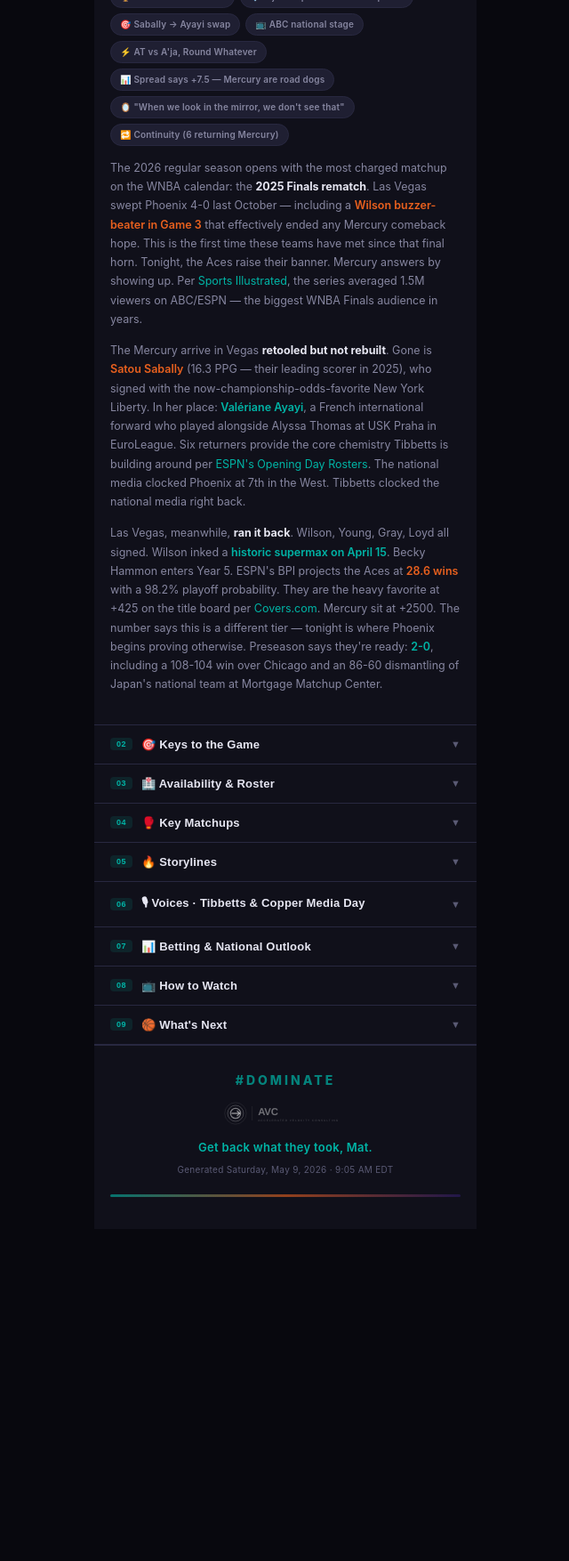
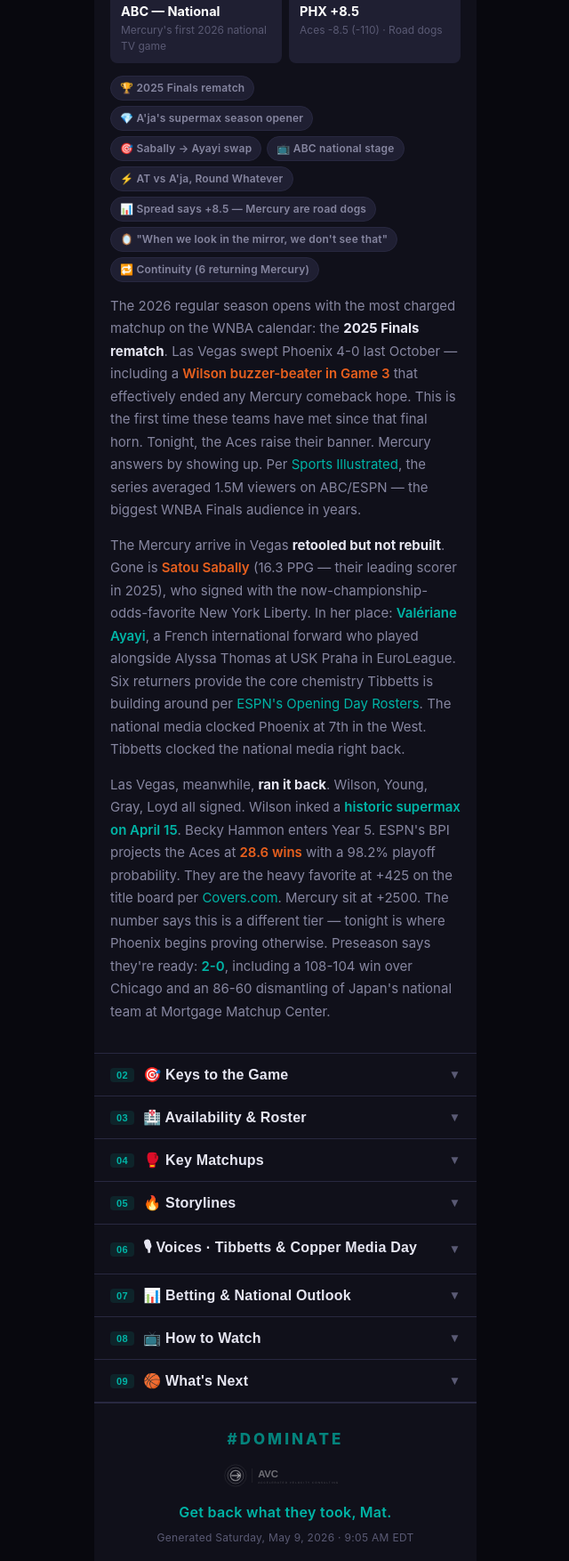
Before and after one commit to meltckr/mercury-pregame-dashboard, a plain HTML site: page index.html in a window 1280 px wide. Shown: the part 516-2270 px from the top of the page at 89% size, without its empty margins (319-959 px from the left). Before the commit the page ends 1897 px from the top, so only its background shows below. Drawn offline with Linux system fonts and the light colour scheme.

Commit message:
Larger fonts (22% bump) + spread refresh to -8.5 (market drift). Content unchanged.

```diff
--- a/index.html
+++ b/index.html
@@ -4,19 +4,19 @@
 <meta charset="UTF-8">
 <meta name="viewport" content="width=device-width, initial-scale=1.0, maximum-scale=1.0, user-scalable=no">
 <title>PHX @ LV — Regular Season Opener | Mercury Pregame Intel | May 9</title>
-<meta name="description" content="Mercury at Aces, 3:30 PM ET on ABC. Finals rematch — Aces swept Mercury 4-0 in 2025. PHX +7.5. Sabally gone, Ayayi in. Tibbetts: 'When we look in the mirror, we don't see that.' Title quest begins.">
+<meta name="description" content="Mercury at Aces, 3:30 PM ET on ABC. Finals rematch — Aces swept Mercury 4-0 in 2025. PHX +8.5. Sabally gone, Ayayi in. Tibbetts: 'When we look in the mirror, we don't see that.' Title quest begins.">
 
 <!-- Open Graph -->
 <meta property="og:type" content="website">
 <meta property="og:url" content="https://meltckr.github.io/mercury-pregame-dashboard/">
 <meta property="og:title" content="PHX @ LV | Regular Season Opener — 2025 Finals Rematch | Mercury Pregame Intel">
-<meta property="og:description" content="Mercury at Aces, 3:30 PM ET on ABC. Finals rematch. PHX +7.5. Sabally gone, Ayayi in. Tibbetts: 'When we look in the mirror, we don't see [7th best].' Title quest begins.">
+<meta property="og:description" content="Mercury at Aces, 3:30 PM ET on ABC. Finals rematch. PHX +8.5. Sabally gone, Ayayi in. Tibbetts: 'When we look in the mirror, we don't see [7th best].' Title quest begins.">
 <meta property="og:image" content="https://meltckr.github.io/mercury-pregame-dashboard/og-image.jpg">
 
 <!-- Twitter Card -->
 <meta name="twitter:card" content="summary_large_image">
 <meta name="twitter:title" content="PHX @ LV | Regular Season Opener — 2025 Finals Rematch | Mercury Pregame Intel">
-<meta name="twitter:description" content="Mercury at Aces, 3:30 PM ET on ABC. Finals rematch. PHX +7.5. Sabally gone, Ayayi in. Tibbetts: 'When we look in the mirror, we don't see [7th best].' Title quest begins.">
+<meta name="twitter:description" content="Mercury at Aces, 3:30 PM ET on ABC. Finals rematch. PHX +8.5. Sabally gone, Ayayi in. Tibbetts: 'When we look in the mirror, we don't see [7th best].' Title quest begins.">
 <meta name="twitter:image" content="https://meltckr.github.io/mercury-pregame-dashboard/og-image.jpg">
 
 <style>
@@ -108,7 +108,7 @@
 .brand-logo svg { display: block; }
 
 .brand-tag {
-  font-size: 8.5px;
+  font-size: 10.5px;
   font-weight: 700;
   letter-spacing: 2.2px;
   color: var(--mercury-teal);
@@ -126,7 +126,7 @@
 }
 
 .game-event-date {
-  font-size: 11px;
+  font-size: 13.5px;
   color: var(--text-muted);
   font-weight: 600;
   letter-spacing: 0.8px;
@@ -148,7 +148,7 @@
 }
 
 .team-abbr {
-  font-size: 22px;
+  font-size: 27px;
   font-weight: 800;
   color: #fff;
   letter-spacing: 0.5px;
@@ -158,7 +158,7 @@
 .team-block.mercury .team-abbr { color: var(--mercury-teal); }
 
 .team-record {
-  font-size: 10px;
+  font-size: 12px;
   color: var(--text-dim);
   font-weight: 600;
   margin-top: 4px;
@@ -166,14 +166,14 @@
 }
 
 .matchup-vs {
-  font-size: 13px;
+  font-size: 16px;
   font-weight: 800;
   color: var(--text-dim);
   letter-spacing: 1.5px;
 }
 
 .game-subtitle {
-  font-size: 13px;
+  font-size: 16px;
   color: var(--text-muted);
   font-weight: 500;
   margin: 8px 0 12px;
@@ -181,7 +181,7 @@
 
 .game-badge {
   display: inline-block;
-  font-size: 10px;
+  font-size: 12px;
   font-weight: 800;
   letter-spacing: 1.5px;
   text-transform: uppercase;
@@ -200,7 +200,7 @@
 }
 
 .game-venue {
-  font-size: 10.5px;
+  font-size: 13px;
   color: var(--text-dim);
   margin-top: 8px;
   font-weight: 500;
@@ -240,7 +240,7 @@
 }
 
 .section-num {
-  font-size: 9px;
+  font-size: 11px;
   font-weight: 800;
   color: var(--mercury-teal);
   letter-spacing: 0.5px;
@@ -252,14 +252,14 @@
 }
 
 .section-title {
-  font-size: 13px;
+  font-size: 16px;
   font-weight: 700;
   color: var(--text);
   letter-spacing: 0.2px;
 }
 
 .accordion-arrow {
-  font-size: 11px;
+  font-size: 13.5px;
   color: var(--text-dim);
   transition: transform 0.25s ease;
 }
@@ -285,7 +285,7 @@
 
 /* ═══ CONTENT ELEMENTS ═══ */
 .insight-text {
-  font-size: 12.5px;
+  font-size: 15px;
   color: var(--text-muted);
   line-height: 1.7;
   margin-bottom: 14px;
@@ -322,13 +322,13 @@
 }
 
 .card-name {
-  font-size: 14px;
+  font-size: 17px;
   font-weight: 700;
   color: #fff;
 }
 
 .card-tag {
-  font-size: 9px;
+  font-size: 11px;
   font-weight: 700;
   letter-spacing: 0.5px;
   text-transform: uppercase;
@@ -342,14 +342,14 @@
 .tag-status { background: rgba(245,158,11,0.12); color: var(--gold); }
 
 .card-stats {
-  font-size: 12px;
+  font-size: 14.5px;
   color: var(--mercury-teal);
   font-weight: 600;
   margin-bottom: 4px;
 }
 
 .card-detail {
-  font-size: 11px;
+  font-size: 13.5px;
   color: var(--text-muted);
   line-height: 1.6;
 }
@@ -369,7 +369,7 @@
 .key-item:last-child { border-bottom: none; }
 
 .key-num {
-  font-size: 13px;
+  font-size: 16px;
   font-weight: 800;
   color: var(--mercury-teal);
   min-width: 22px;
@@ -379,14 +379,14 @@
 .key-content { flex: 1; }
 
 .key-title {
-  font-size: 12.5px;
+  font-size: 15px;
   font-weight: 700;
   color: #fff;
   margin-bottom: 3px;
 }
 
 .key-text {
-  font-size: 11.5px;
+  font-size: 14px;
   color: var(--text-muted);
   line-height: 1.6;
 }
@@ -410,7 +410,7 @@
 }
 
 .matchup-title {
-  font-size: 11px;
+  font-size: 13.5px;
   font-weight: 800;
   letter-spacing: 1px;
   text-transform: uppercase;
@@ -435,28 +435,28 @@
 .vs-side.right { text-align: right; }
 
 .vs-name {
-  font-size: 13px;
+  font-size: 16px;
   font-weight: 800;
   color: #fff;
   line-height: 1.2;
 }
 
 .vs-meta {
-  font-size: 10px;
+  font-size: 12px;
   color: var(--text-dim);
   margin-top: 3px;
   line-height: 1.4;
 }
 
 .vs-divider {
-  font-size: 11px;
+  font-size: 13.5px;
   font-weight: 800;
   color: var(--text-dim);
   letter-spacing: 1.5px;
 }
 
 .matchup-note {
-  font-size: 11px;
+  font-size: 13.5px;
   color: var(--text-muted);
   line-height: 1.6;
   margin-top: 12px;
@@ -467,7 +467,7 @@
 .matchup-note strong { color: var(--text); }
 
 .stat-watch {
-  font-size: 10px;
+  font-size: 12px;
   color: var(--mercury-teal);
   font-weight: 700;
   margin-top: 6px;
@@ -486,7 +486,7 @@
 .roster-row:last-child { border-bottom: none; }
 
 .roster-pos {
-  font-size: 9px;
+  font-size: 11px;
   font-weight: 800;
   color: var(--mercury-teal);
   letter-spacing: 0.5px;
@@ -494,21 +494,21 @@
 }
 
 .roster-name {
-  font-size: 12px;
+  font-size: 14.5px;
   font-weight: 700;
   color: #fff;
   flex: 1;
 }
 
 .roster-note {
-  font-size: 10px;
+  font-size: 12px;
   color: var(--text-dim);
   text-align: right;
   max-width: 160px;
 }
 
 .roster-status {
-  font-size: 8px;
+  font-size: 10px;
   font-weight: 800;
   letter-spacing: 0.5px;
   padding: 2px 6px;
@@ -533,14 +533,14 @@
 }
 
 .quote-text {
-  font-size: 12px;
+  font-size: 14.5px;
   color: var(--text);
   line-height: 1.65;
   font-style: italic;
 }
 
 .quote-attr {
-  font-size: 10px;
+  font-size: 12px;
   color: var(--text-dim);
   margin-top: 6px;
   font-weight: 600;
@@ -561,14 +561,14 @@
 }
 
 .storyline-title {
-  font-size: 12.5px;
+  font-size: 15px;
   font-weight: 700;
   color: #fff;
   margin-bottom: 4px;
 }
 
 .storyline-text {
-  font-size: 11px;
+  font-size: 13.5px;
   color: var(--text-muted);
   line-height: 1.6;
 }
@@ -577,7 +577,7 @@
 .storyline-text .orange { color: var(--mercury-orange); font-weight: 600; }
 
 .storyline-source {
-  font-size: 9.5px;
+  font-size: 11.5px;
   color: var(--text-dim);
   margin-top: 6px;
   font-style: italic;
@@ -598,7 +598,7 @@
 }
 
 .bet-label {
-  font-size: 8.5px;
+  font-size: 10.5px;
   font-weight: 800;
   letter-spacing: 1px;
   color: var(--mercury-teal);
@@ -607,14 +607,14 @@
 }
 
 .bet-value {
-  font-size: 13px;
+  font-size: 16px;
   font-weight: 700;
   color: #fff;
   line-height: 1.3;
 }
 
 .bet-sub {
-  font-size: 10px;
+  font-size: 12px;
   color: var(--text-dim);
   margin-top: 2px;
 }
@@ -626,7 +626,7 @@
 }
 
 .outlook-label {
-  font-size: 8.5px;
+  font-size: 10.5px;
   font-weight: 800;
   letter-spacing: 1px;
   color: var(--mercury-teal);
@@ -635,14 +635,14 @@
 }
 
 .outlook-value {
-  font-size: 12px;
+  font-size: 14.5px;
   font-weight: 700;
   color: #fff;
   line-height: 1.35;
 }
 
 .outlook-sub {
-  font-size: 10px;
+  font-size: 12px;
   color: var(--text-dim);
   margin-top: 2px;
 }
@@ -662,7 +662,7 @@
 }
 
 .watch-label {
-  font-size: 8.5px;
+  font-size: 10.5px;
   font-weight: 800;
   letter-spacing: 1px;
   color: var(--mercury-teal);
@@ -671,14 +671,14 @@
 }
 
 .watch-value {
-  font-size: 12.5px;
+  font-size: 15px;
   font-weight: 700;
   color: #fff;
   line-height: 1.3;
 }
 
 .watch-sub {
-  font-size: 10px;
+  font-size: 12px;
   color: var(--text-dim);
   margin-top: 2px;
 }
@@ -700,7 +700,7 @@
 }
 
 .cal-month {
-  font-size: 9px;
+  font-size: 11px;
   font-weight: 700;
   color: var(--mercury-teal);
   letter-spacing: 1px;
@@ -708,7 +708,7 @@
 }
 
 .cal-day {
-  font-size: 18px;
+  font-size: 22px;
   font-weight: 800;
   color: #fff;
   line-height: 1.1;
@@ -717,21 +717,21 @@
 .cal-info { flex: 1; }
 
 .cal-event {
-  font-size: 12.5px;
+  font-size: 15px;
   font-weight: 700;
   color: var(--text);
   line-height: 1.3;
 }
 
 .cal-detail {
-  font-size: 10.5px;
+  font-size: 13px;
   color: var(--text-dim);
   margin-top: 2px;
   line-height: 1.4;
 }
 
 .cal-badge {
-  font-size: 8px;
+  font-size: 10px;
   font-weight: 800;
   letter-spacing: 0.8px;
   text-transform: uppercase;
@@ -748,7 +748,7 @@
 
 /* Section dividers */
 .section-divider {
-  font-size: 9px;
+  font-size: 11px;
   font-weight: 800;
   letter-spacing: 1.5px;
   text-transform: uppercase;
@@ -776,7 +776,7 @@
 }
 
 .gameinfo-label {
-  font-size: 8.5px;
+  font-size: 10.5px;
   font-weight: 800;
   letter-spacing: 1px;
   color: var(--mercury-teal);
@@ -785,14 +785,14 @@
 }
 
 .gameinfo-value {
-  font-size: 12px;
+  font-size: 14.5px;
   font-weight: 700;
   color: #fff;
   line-height: 1.35;
 }
 
 .gameinfo-sub {
-  font-size: 10px;
+  font-size: 12px;
   color: var(--text-dim);
   margin-top: 2px;
 }
@@ -806,7 +806,7 @@
 }
 
 .pill-tag {
-  font-size: 10px;
+  font-size: 12px;
   font-weight: 600;
   padding: 4px 10px;
   border-radius: 20px;
@@ -818,7 +818,7 @@
 
 /* Section note */
 .section-note {
-  font-size: 10px;
+  font-size: 12px;
   color: var(--text-dim);
   margin-top: 10px;
   padding-top: 10px;
@@ -836,7 +836,7 @@
 }
 
 .footer-tagline {
-  font-size: 14px;
+  font-size: 17px;
   font-weight: 800;
   letter-spacing: 3px;
   color: var(--mercury-teal);
@@ -849,7 +849,7 @@
 .footer-logo svg { display: inline-block; }
 
 .footer-message {
-  font-size: 13px;
+  font-size: 16px;
   font-weight: 600;
   color: var(--mercury-teal);
   margin-top: 8px;
@@ -857,7 +857,7 @@
 }
 
 .footer-timestamp {
-  font-size: 10px;
+  font-size: 12px;
   color: var(--text-dim);
   margin-top: 8px;
   letter-spacing: 0.3px;
@@ -947,8 +947,8 @@
         </div>
         <div class="gameinfo-cell">
           <div class="gameinfo-label">Spread</div>
-          <div class="gameinfo-value">PHX +7.5</div>
-          <div class="gameinfo-sub">Aces -7.5 (-110) · Road dogs</div>
+          <div class="gameinfo-value">PHX +8.5</div>
+          <div class="gameinfo-sub">Aces -8.5 (-110) · Road dogs</div>
         </div>
       </div>
 
@@ -958,7 +958,7 @@
         <span class="pill-tag">🎯 Sabally → Ayayi swap</span>
         <span class="pill-tag">📺 ABC national stage</span>
         <span class="pill-tag">⚡ AT vs A'ja, Round Whatever</span>
-        <span class="pill-tag">📊 Spread says +7.5 — Mercury are road dogs</span>
+        <span class="pill-tag">📊 Spread says +8.5 — Mercury are road dogs</span>
         <span class="pill-tag">🪞 "When we look in the mirror, we don't see that"</span>
         <span class="pill-tag">🔁 Continuity (6 returning Mercury)</span>
       </div>
@@ -988,7 +988,7 @@
   <div class="accordion-content">
     <div class="section-body">
       <p class="insight-text">
-        Five things Phoenix must execute to pull the upset in Las Vegas. The Aces are 7.5-point favorites — beating that number, let alone the game, requires discipline in each of these areas.
+        Five things Phoenix must execute to pull the upset in Las Vegas. The Aces are 8.5-point favorites — beating that number, let alone the game, requires discipline in each of these areas.
       </p>
 
       <div class="key-item">
@@ -1352,7 +1352,7 @@
       <div class="storyline">
         <div class="storyline-title">Copper's Career Numbers vs Vegas Hint at Upside</div>
         <div class="storyline-text">
-          Kahleah Copper has averaged <span class="teal">13.2 PPG against the Aces</span> over 25 career games — with <span class="orange">two 37-point performances</span> on her ledger (one with PHX in May 2024, one with Chicago in July 2023). Cold stretches are in the data too, but she has carried offenses against this group in the biggest moments. In three 2024 regular-season games vs Vegas wearing Mercury: 19, 37, 18. If she gets it going early, this game becomes a different conversation than the 7.5-point spread suggests. Per <a href="https://www.statmuse.com/wnba/ask/kahleah-copper-vs-las-vegas-aces" style="color:var(--mercury-teal);text-decoration:none;">StatMuse career splits</a>.
+          Kahleah Copper has averaged <span class="teal">13.2 PPG against the Aces</span> over 25 career games — with <span class="orange">two 37-point performances</span> on her ledger (one with PHX in May 2024, one with Chicago in July 2023). Cold stretches are in the data too, but she has carried offenses against this group in the biggest moments. In three 2024 regular-season games vs Vegas wearing Mercury: 19, 37, 18. If she gets it going early, this game becomes a different conversation than the 8.5-point spread suggests. Per <a href="https://www.statmuse.com/wnba/ask/kahleah-copper-vs-las-vegas-aces" style="color:var(--mercury-teal);text-decoration:none;">StatMuse career splits</a>.
         </div>
         <div class="storyline-source">45.6% FG, 34.0% 3P, 80.7% FT vs LV career — she's a proven producer against them</div>
       </div>
@@ -1427,8 +1427,8 @@
       <div class="bet-grid">
         <div class="bet-cell">
           <div class="bet-label">Spread</div>
-          <div class="bet-value">PHX +7.5</div>
-          <div class="bet-sub">Aces -7.5 (-110)</div>
+          <div class="bet-value">PHX +8.5</div>
+          <div class="bet-sub">Aces -8.5 (-110)</div>
         </div>
         <div class="bet-cell">
           <div class="bet-label">Total</div>
@@ -1476,7 +1476,7 @@
         </div>
       </div>
 
-      <div class="section-note">Ownership read: The market says Vegas — and the market is probably right. But Mercury are 2-0 in preseason, returning 6, and Tibbetts has already guaranteed he's not accepting this role. The +7.5 is not a ceiling — it's a starting point.</div>
+      <div class="section-note">Ownership read: The market says Vegas — and the market is probably right. But Mercury are 2-0 in preseason, returning 6, and Tibbetts has already guaranteed he's not accepting this role. The +8.5 is not a ceiling — it's a starting point.</div>
     </div>
   </div>
 </div>
```
